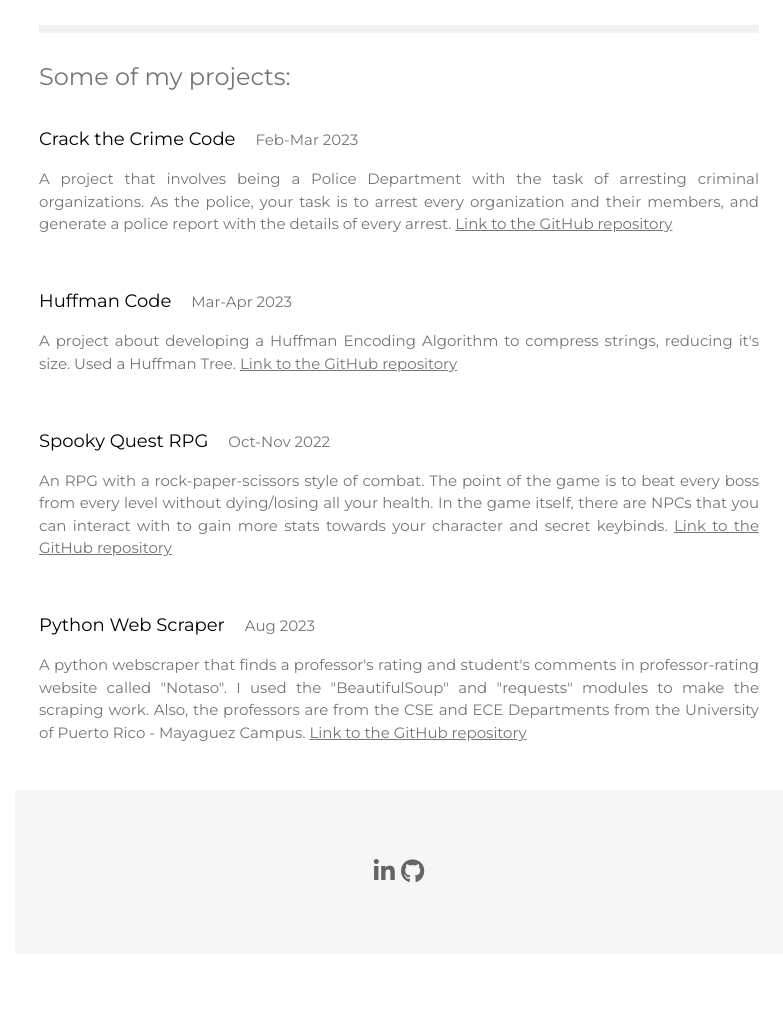
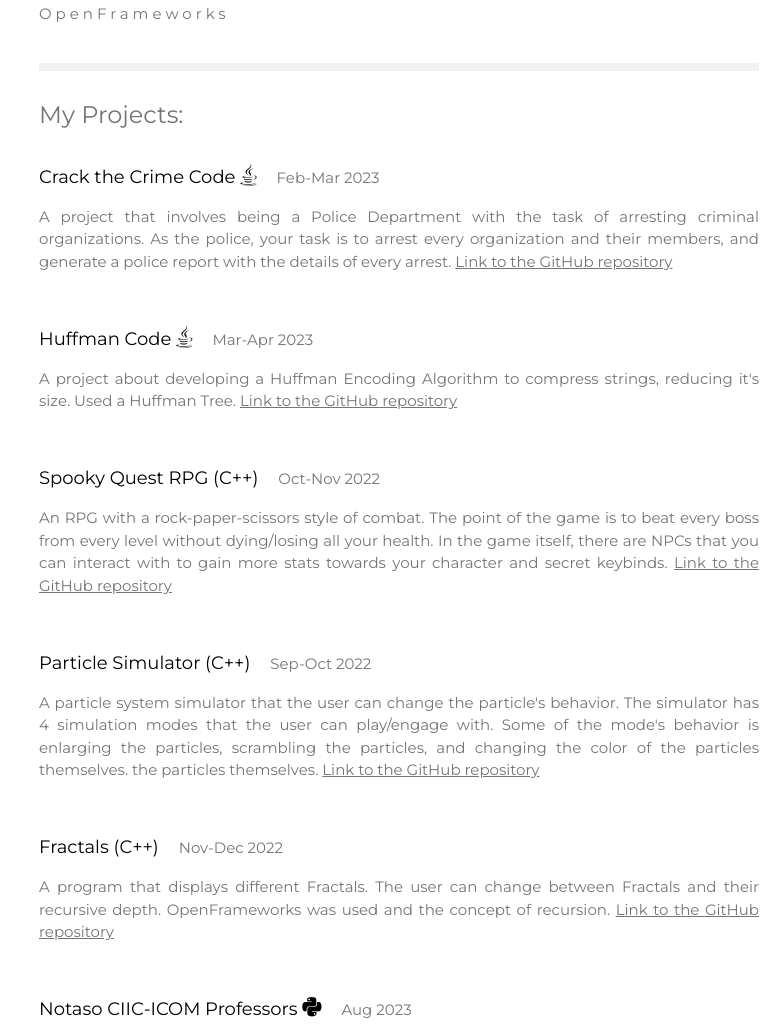
Before and after one commit to CaribbeanCool/Portfolio, a plain HTML site: page index.html in a window 1280 px wide. Shown: the part 949-1975 px from the top of the page, without its empty margins (497-1280 px from the left). Before the commit the page ends 1903 px from the top, so only its background shows below. Drawn offline with nearby package versions, Linux system fonts and the light colour scheme.

Commit message:
added all my projects

```diff
--- a/index.html
+++ b/index.html
@@ -81,6 +81,7 @@
             <p class="w3-wide">Git <i class="fa fa-git-square" style="font-size: 22px;"></i></p>
             <p class="w3-wide">Eclipse IDE</p>
             <p class="w3-wide">Visual Studio Code</p>
+            <p class="w3-wide">OpenFrameworks</p>
             <br>
 
             <!-- BAR TO VISUALLY SEPARATE THE CONTENTS -->
@@ -89,8 +90,9 @@
             </div>
 
             <!-- Projects -->
-            <h3 class="w3-padding-16" id="projects">Some of my projects:</h3>
-            <p><span class="w3-large w3-text-black w3-margin-right">Crack the Crime Code</span> Feb-Mar 2023</p>
+            <h3 class="w3-padding-16" id="projects">My Projects:</h3>
+            <p><span class="w3-large w3-text-black w3-margin-right">Crack the Crime Code <i class="fa-brands fa-java"
+                        style="font-size: 22px;"></i></span> Feb-Mar 2023</p>
             <p>A project that involves being a Police Department with the task of arresting criminal organizations. As
                 the police, your task is to arrest every organization and their members, and generate a police report
                 with the details of every arrest. <a href="https://github.com/CaribbeanCool/CrackTheCrimeCode"
@@ -99,21 +101,39 @@
 
             <!-- <img src="/w3images/bandmember.jpg" alt="Avatar" class="w3-left w3-circle w3-margin-right"
                 style="width:80px"> -->
-            <p><span class="w3-large w3-text-black w3-margin-right">Huffman Code</span> Mar-Apr 2023</p>
+            <p><span class="w3-large w3-text-black w3-margin-right">Huffman Code <i class="fa-brands fa-java"
+                        style="font-size: 22px;"></i></span> Mar-Apr 2023</p>
             <p>A project about developing a Huffman Encoding Algorithm to compress strings, reducing it's size. Used a
                 Huffman Tree. <a href="https://github.com/CaribbeanCool/HuffmanCode" target="_blank"> Link to
                     the GitHub repository</a></p><br>
 
             <!-- <img src="/w3images/avatar_g2.jpg" alt="Avatar" class="w3-left w3-circle w3-margin-right"
                 style="width:80px"> -->
-            <p><span class="w3-large w3-text-black w3-margin-right">Spooky Quest RPG</span> Oct-Nov 2022</p>
+            <p><span class="w3-large w3-text-black w3-margin-right">Spooky Quest RPG (C++)</span> Oct-Nov 2022</p>
             <p>An RPG with a rock-paper-scissors style of combat. The point of the game is to beat every boss from every
                 level without dying/losing all your health. In the game itself, there are NPCs that you can
                 interact with to gain more stats towards your character and secret keybinds. <a
                     href="https://github.com/CaribbeanCool/Spooky_Quest" target="_blank"> Link to
                     the GitHub repository</a></p><br>
 
-            <p><span class="w3-large w3-text-black w3-margin-right">Python Web Scraper</span> Aug 2023</p>
+            <p><span class="w3-large w3-text-black w3-margin-right">Particle Simulator (C++)</span> Sep-Oct 2022</p>
+            <p>A particle system simulator that the user can change the particle's behavior. The simulator has 4
+                simulation modes that the user can play/engage with. Some of the mode's behavior is enlarging the
+                particles, scrambling the particles, and changing the color of the particles themselves.
+                the particles themselves. <a href="https://github.com/CaribbeanCool/ParticleSystem" target="_blank">
+                    Link to
+                    the GitHub repository</a></p><br>
+
+            <p><span class="w3-large w3-text-black w3-margin-right">Fractals (C++)</span> Nov-Dec 2022</p>
+            <p>A program that displays different Fractals. The user can change between Fractals and their recursive
+                depth. OpenFrameworks was used and the concept of recursion. <a
+                    href="https://github.com/CaribbeanCool/Fractals" target="_blank">
+                    Link to
+                    the GitHub repository</a></p><br>
+
+            <p><span class="w3-large w3-text-black w3-margin-right">Notaso CIIC-ICOM Professors <i class="fab fa-python"
+                        style="font-size: 22px;"></i></span> Aug 2023
+            </p>
             <p>A python webscraper that finds a professor's rating and student's comments in professor-rating website
                 called "Notaso". I used the "BeautifulSoup" and "requests" modules to make the scraping work. Also, the
                 professors are from the CSE and ECE Departments from the University of Puerto Rico - Mayaguez Campus. <a
```
